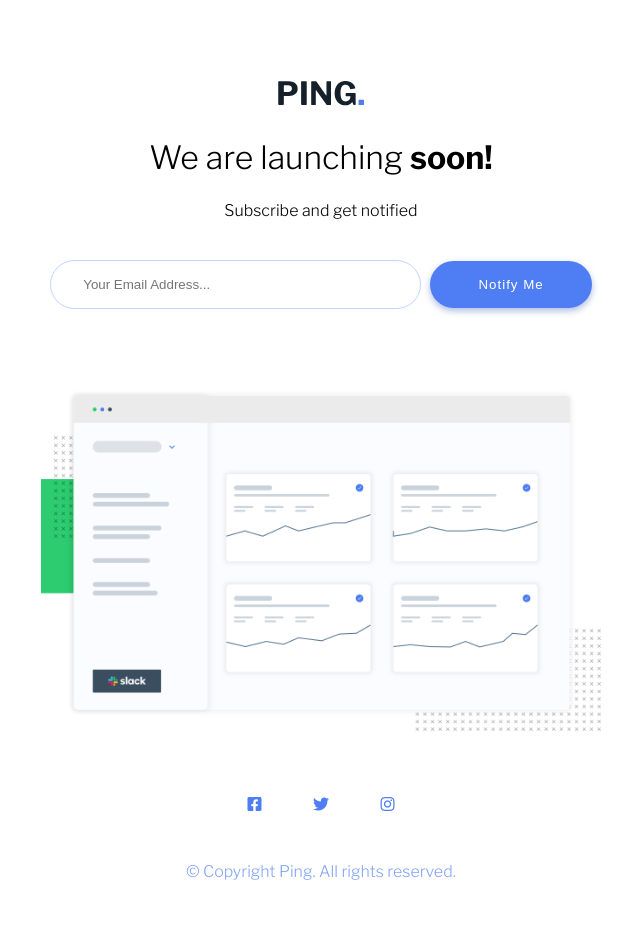
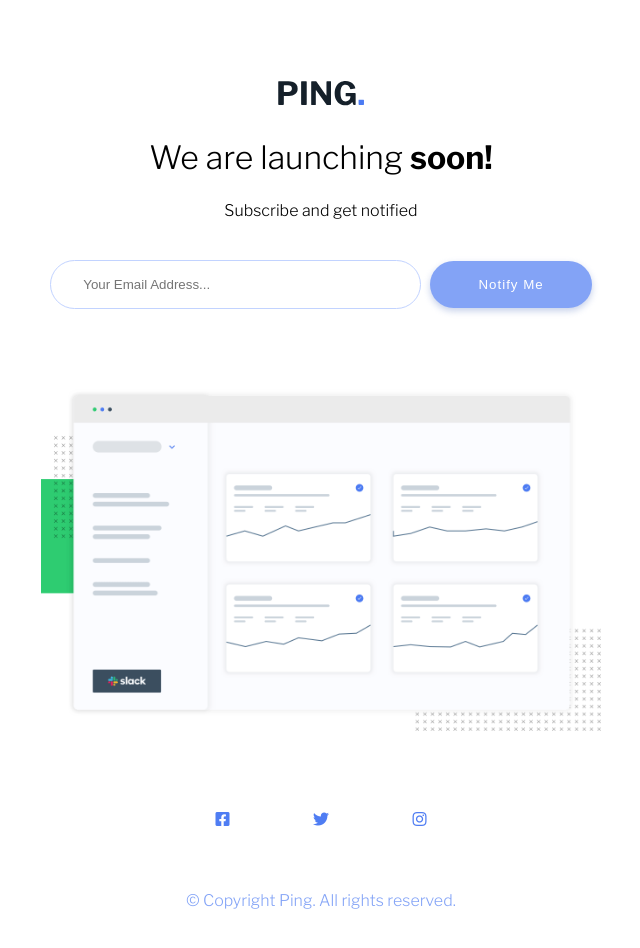
Before and after one commit to Skyz03/Ping-Coming-Soon, a plain HTML site: page index.html in a window 1280 px wide. In both pictures the pointer is over the button "Notify Me". Shown: the whole page, without its empty margins (319-959 px from the left). Drawn offline with nearby package versions, Linux system fonts and the light colour scheme.

Commit message:
Hover styles added

```diff
--- a/styles.css
+++ b/styles.css
@@ -69,6 +69,11 @@ body {
   box-shadow: hsl(222.4, 45.9%, 78.2%) 0 3px 7px 0px;
 }
 
+.notify-btn:hover {
+  opacity: 70%;
+  cursor: pointer;
+}
+
 .hero-image {
   width: 50%;
 }
@@ -80,6 +85,14 @@ body {
 .icon {
   margin: 0 1.5rem;
   color: var(--Blue);
+  padding: 1rem;
+}
+
+.icon:hover {
+  background-color: var(--Blue);
+  color: #fff;
+  border-radius: 5rem;
+  cursor: pointer;
 }
 
 .copyright {
```
